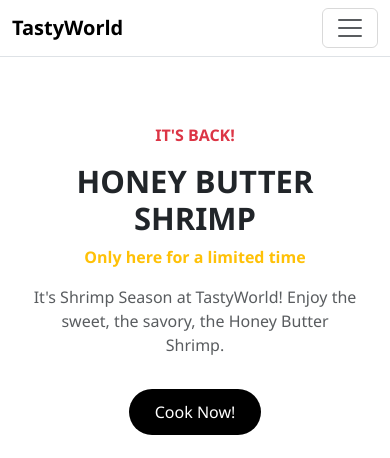
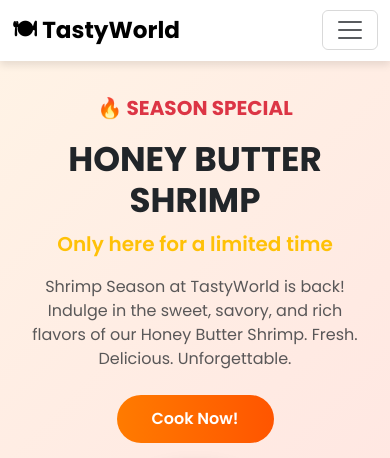
Before and after one commit to codesayan2004/recipe_proj, a Django app: page / in a window 390 px wide. Shown: the top 458 px of the page. Run offline with Django 5.2, Linux system fonts and the light colour scheme; grey boxes are pictures that could not be loaded.

Commit message:
Commited at 2:24AM 16th June

```diff
--- a/accounts/templates/home.html
+++ b/accounts/templates/home.html
@@ -6,9 +6,16 @@
   <meta name="viewport" content="width=device-width, initial-scale=1.0">
   <title>TastyWorld - Home</title>
   <link href="https://cdn.jsdelivr.net/npm/bootstrap@5.3.0/dist/css/bootstrap.min.css" rel="stylesheet">
+  <link href="https://fonts.googleapis.com/css2?family=Poppins:wght@400;600;700&display=swap" rel="stylesheet">
+
   <style>
     body {
-      font-family: 'Segoe UI', Tahoma, Geneva, Verdana, sans-serif;
+      font-family: 'Poppins', sans-serif;
+      background: linear-gradient(135deg, #fff4e6, #ffe0e0);
+    }
+
+    .navbar {
+      box-shadow: 0 4px 8px rgba(0, 0, 0, 0.1);
     }
 
     .main-section {
@@ -16,30 +23,43 @@
       flex-wrap: wrap;
       align-items: center;
       justify-content: center;
-      min-height: 100vh;
-      background-color: #fff;
+      min-height: 90vh;
       padding: 2rem;
     }
 
     .text-content {
-      max-width: 500px;
+      max-width: 550px;
     }
 
     .promo-image {
-      width: 300px;
-      height: 300px;
+      width: 350px;
+      height: 350px;
       border-radius: 50%;
       background-color: #f0f0f0;
       background-size: cover;
       background-position: center;
       margin: 1rem;
+      box-shadow: 0 10px 20px rgba(0, 0, 0, 0.15);
+      transition: transform 0.4s;
+    }
+
+    .promo-image:hover {
+      transform: scale(1.05);
     }
 
     .btn-custom {
-      background-color: black;
+      background: linear-gradient(90deg, #ff7b00, #ff5500);
       color: white;
-      border-radius: 25px;
-      padding: 10px 25px;
+      border-radius: 50px;
+      padding: 12px 35px;
+      font-weight: 600;
+      transition: all 0.3s;
+      border: none;
+    }
+
+    .btn-custom:hover {
+      transform: translateY(-3px);
+      box-shadow: 0 8px 20px rgba(255, 85, 0, 0.4);
     }
 
     .badge-round {
@@ -55,26 +75,27 @@
 </head>
 
 <body>
+
   <!-- Navigation Bar -->
-  <nav class="navbar navbar-expand-lg navbar-light bg-white border-bottom">
+  <nav class="navbar navbar-expand-lg bg-white sticky-top">
     <div class="container">
-      <a class="navbar-brand fw-bold" href="/">TastyWorld</a>
+      <a class="navbar-brand fw-bold fs-3 text-orange" href="/">🍽 TastyWorld</a>
       <button class="navbar-toggler" type="button" data-bs-toggle="collapse" data-bs-target="#navbarNav">
         <span class="navbar-toggler-icon"></span>
       </button>
       <div class="collapse navbar-collapse justify-content-end" id="navbarNav">
         <ul class="navbar-nav align-items-center">
-          <li class="nav-item mx-2">
-            <a class="nav-link" href="#">Menu</a>
+          <li class="nav-item mx-3">
+            <a class="nav-link fw-semibold" href="#">Menu</a>
+          </li>
+          <li class="nav-item mx-3">
+            <a class="nav-link fw-semibold" href="recipe">Recipes</a>
           </li>
           <li class="nav-item mx-2">
-            <a class="nav-link" href="/guest">Recipes</a>
+            <a class="btn btn-outline-dark px-4 rounded-pill fw-semibold" href="/login">Login</a>
           </li>
           <li class="nav-item mx-2">
-            <a class="btn btn-outline-dark" href="/login">Login</a>
-          </li>
-          <li class="nav-item mx-2">
-            <a class="btn btn-dark" href="/register">Sign Up</a>
+            <a class="btn btn-dark px-4 rounded-pill fw-semibold" href="/register">Sign Up</a>
           </li>
         </ul>
       </div>
@@ -84,22 +105,24 @@
   <!-- Hero Section -->
   <section class="main-section text-center text-md-start">
     <div class="text-content me-md-5">
-      <p class="text-danger fw-bold">IT'S BACK!</p>
-      <h1 class="display-5 fw-bold text-uppercase">HONEY BUTTER SHRIMP</h1>
-      <p class="text-warning fw-semibold">Only here for a limited time</p>
-      <p class="text-muted">It's Shrimp Season at TastyWorld! Enjoy the sweet, the savory, the Honey Butter Shrimp.</p>
-      <a href="#" class="btn btn-custom mt-3">Cook Now!</a>
+      <p class="text-danger fw-bold fs-5">🔥 SEASON SPECIAL</p>
+      <h1 class="display-4 fw-bold text-uppercase text-orange-600">HONEY BUTTER SHRIMP</h1>
+      <p class="text-warning fs-5 fw-semibold mb-3">Only here for a limited time</p>
+      <p class="text-muted mb-4">Shrimp Season at TastyWorld is back! Indulge in the sweet, savory, and rich flavors of our Honey Butter Shrimp. Fresh. Delicious. Unforgettable.</p>
+      <a href="/recipe" class="btn btn-custom">Cook Now!</a>
     </div>
+
     <div class="promo-image" style="background-image: url('https://www.certifiedangusbeef.com/_next/image?url=https%3A%2F%2Fappetizing-cactus-7139e93734.media.strapiapp.com%2FClassic_Smashed_Burger_111c4bfdb7.jpeg&w=3840&q=75');">
     </div>
   </section>
 
   <!-- Footer -->
   <footer class="text-center py-4 bg-light">
-    <p class="mb-0">&copy; 2025 TastyWorld. All rights reserved.</p>
+    <p class="mb-0">&copy; 2025 <strong>TastyWorld</strong>. Cook. Share. Enjoy.</p>
   </footer>
 
   <script src="https://cdn.jsdelivr.net/npm/bootstrap@5.3.0/dist/js/bootstrap.bundle.min.js"></script>
+
 </body>
 
 </html>
--- a/accounts/templates/part_recipe.html
+++ b/accounts/templates/part_recipe.html
@@ -12,7 +12,7 @@
   <div class="max-w-4xl mx-auto p-4 md:p-8 relative">
 
     <!-- Back Button -->
-    <a href="/dashboard/recipe/" class="text-blue-600 hover:underline text-sm md:text-base">&larr; Back to Recipes</a>
+    <a href="/recipe" class="text-blue-600 hover:underline text-sm md:text-base">&larr; Back to Recipes</a>
 
     <!-- Wishlist Button -->
     <form method="POST" action="/wishlist/toggle/{{ item.id }}/" class="absolute top-6 right-6 z-10">
--- a/accounts/templates/wishlist.html
+++ b/accounts/templates/wishlist.html
@@ -21,7 +21,7 @@
     </div>
     <div class="grid grid-cols-1 sm:grid-cols-2 md:grid-cols-3 lg:grid-cols-4 gap-6">
       {% for item in food_items %}
-      <a href="/dashboard/recipe/{{item.id}}">
+      <a href="/recipe/{{item.id}}">
         <div class="bg-white rounded-xl shadow hover:shadow-xl transition duration-300">
           <img src="{{ item.image.url }}" alt="{{ item.title }}" class="w-full h-48 object-cover rounded-t-xl">
           <div class="p-4">
--- a/accounts/urls.py
+++ b/accounts/urls.py
@@ -3,16 +3,14 @@ from accounts.views import *
 
 urlpatterns = [
     path('', home, name='home'),
-    path('guest/', guest_recipes, name='guest'),
-    path('guest/<int:id>/', guest_particular_recipe),
     path('register/', register_user, name='register'),
     path('login/', login_user, name='login'),
     path('logout/', logout_user, name='logout'),
     path('dashboard/', dashboard, name='dashboard'),
     path('dashboard/add_recipe/', add_recipe, name='add_recipe'),
     path('dashboard/profile/', profile, name='profile'),
-    path('dashboard/recipe/', recipes ,name='recipe'),
-    path('dashboard/recipe/<int:id>/', particular_recipe, name='particular_recipe'),
+    path('recipe/', recipes ,name='recipe'),
+    path('recipe/<int:id>/', particular_recipe, name='particular_recipe'),
     path('dashboard/my_recipes/', my_recipes, name='my_recipes'),
     path('dashboard/my_recipes/<int:id>/', particular_my_recipe, name='particular_my_recipe'),
     path('dashboard/update_recipe/<int:id>/', update_recipe, name='update_recipe'),
--- a/accounts/views.py
+++ b/accounts/views.py
@@ -81,14 +81,10 @@ def profile(request):
         return redirect('/login')
 
 def recipes(request):
-    if request.user.is_authenticated:
         food_items = FoodItem.objects.all()
         template = loader.get_template('recipes.html')
         context = {'food_items': food_items}
         return HttpResponse(template.render(context, request))
-    else:
-        messages.info(request, "You need to login first")
-        return redirect('/login')
 
 def guest_recipes(request):
     food_items = FoodItem.objects.all()
@@ -128,7 +124,7 @@ def add_recipe(request):
             user_info.recipe_cnt += 1
             user_info.save()
             messages.success(request, "Recipe added successfully")
-            return redirect('/dashboard/recipe/')
+            return redirect('/recipe/')
         template = loader.get_template('add_recipe.html')
         context = {}
         return HttpResponse(template.render(context, request))
@@ -216,7 +212,7 @@ def toggle_wishlist(request, id):
             user_info.wishlist_cnt -= 1
             user_info.save()
 
-        return redirect(f'/dashboard/recipe/{id}')
+        return redirect(f'/recipe/{id}')
     else:
         messages.info(request, "You need to login first")
         return redirect('/login')
```
Also changed, not shown: accounts/templates/dashboard.html (+42 -24 lines), accounts/templates/recipes.html (+52 -12 lines), db.sqlite3, 2 other files.
